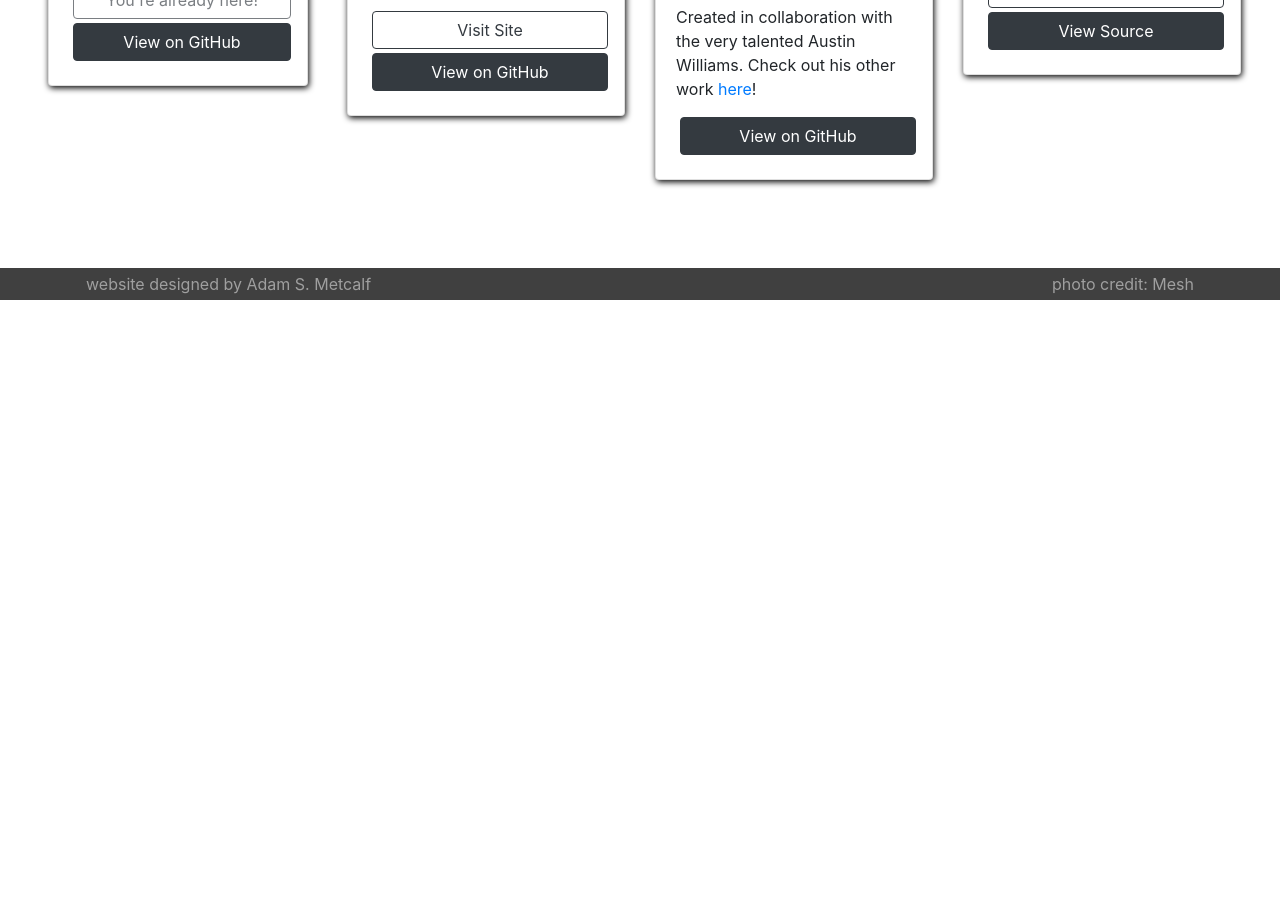
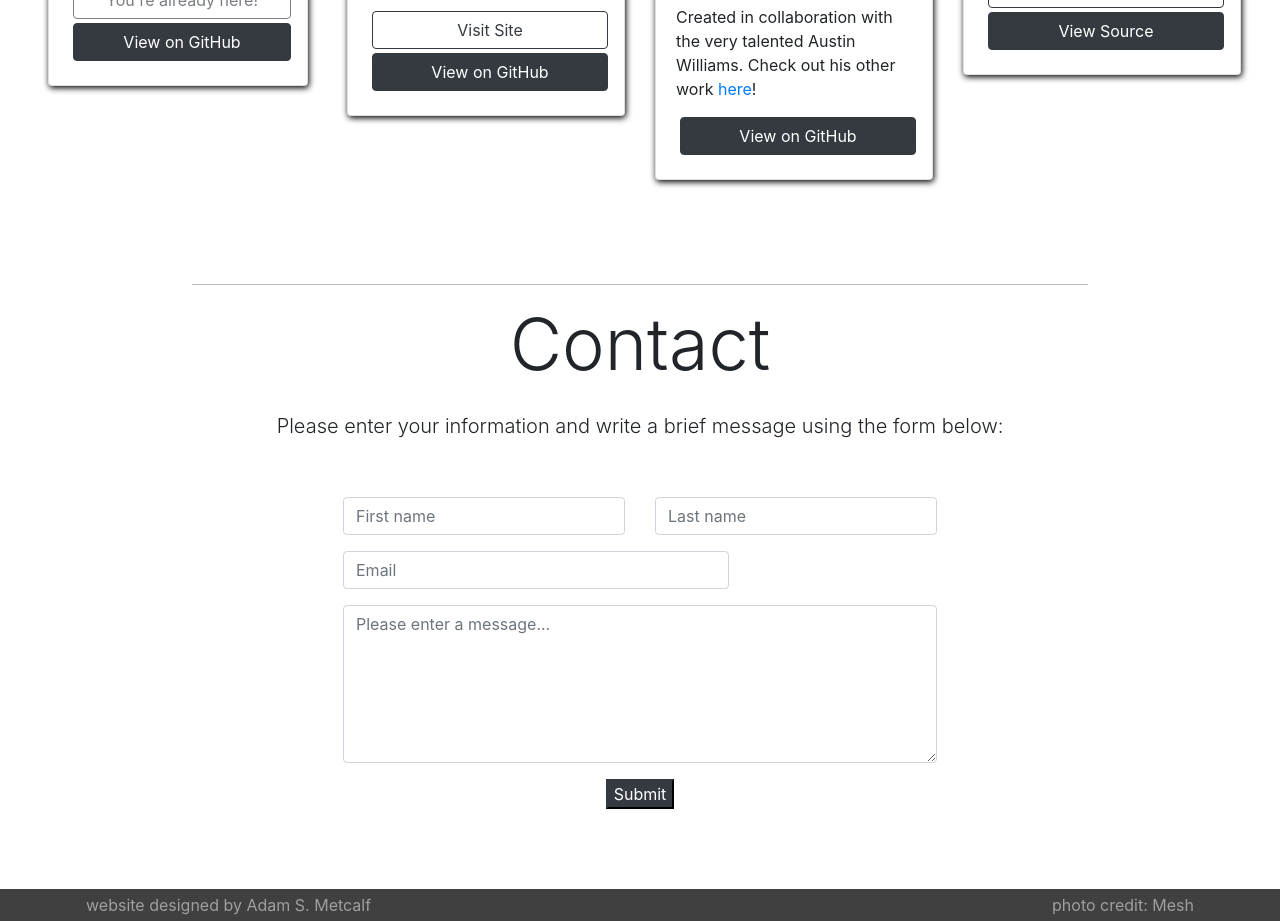
Before and after one commit to TenaciousDev/old.asmetcalf.github.io, a plain HTML site: page index.html in a window 1280 px wide. Shown: the part 2767-3688 px from the top of the page. Before the commit the page ends 3067 px from the top, so only its background shows below. Drawn offline with nearby package versions, Linux system fonts and the light colour scheme.

Commit message:
added contact form per assignment

```diff
--- a/index.html
+++ b/index.html
@@ -66,7 +66,7 @@
           <a class="nav-link px-4" href="#about">about</a>
         </li>
         <li class="nav-item d-none d-md-block">
-          <a class="nav-link px-4" href="https://www.linkedin.com/in/asmetcalf/" target="_blank"  data-toggle="tooltip" data-placement="right" title="Send me a message on LinkedIn to learn more!">contact</a>
+          <a class="nav-link px-4" href="#contact">contact</a>
         </li>
     </div>
   </nav>
@@ -319,6 +319,48 @@
     </div>
   </div>
   <div class="row-spacer-tall"></div>
+  <!-- Contact Section -->
+  <div id="contact"></div>
+  <hr class="hr-style">
+  <div class="row pb-4">
+    <div class="col">
+      <p class="display-3 text-center mb-4">Contact</p>
+      <p class="lead text-center">Please enter your information and write a brief message using the form below:</p>
+    </div>
+  </div>
+<form action="https://formspree.io/f/mrgoebeg" method="POST" id="contact">
+  <div class="row justify-content-left m-3">
+    <div class="col-lg-3 col-md-2 col-sm-0"></div>
+    <div class="col-lg-3 col-md-6 col-sm-10">
+      <input type="text" class="form-control" placeholder="First name" name="firstname" required>
+    </div>
+    <div class="col-lg-3 col-md-6 col-sm-10">
+      <input type="text" class="form-control" placeholder="Last name" name="lastname" required>
+    </div>
+  </div>
+  <div class="row justify-content-left m-3">
+    <div class="col-lg-3 col-md-2 col-sm-0"></div>
+    <div class="col-lg-4 col-sm-10">
+    <input type="email" class="form-control" placeholder="Email" name="email" required>
+    </div>
+  </div>
+  <div class="row justify-content-left m-3">
+    <div class="col-lg-3 col-md-2 col-sm-0"></div>
+    <div class="col-lg-6 col-sm-10">
+    <textarea type="text" class="form-control" placeholder="Please enter a message..." rows="6" name="message" required></textarea>
+    </div>
+  </div>
+  <div>
+    <input type="hidden" name="_subject" value="New submission!" />
+    <input type="text" name="_gotcha" style="display:none" />
+    <input type="hidden" name="_next" value="//asmetcalf.github.io/asmetcalf" />
+  <div class="row justify-content-center m-3">
+    <button class="btn-dark" type="submit" value="Send">Submit</button>
+  </div>
+</div>
+<div class="row-spacer-tall"></div>
+  </form>
+
 <!-- Footer Section -->
   <footer class="footer">
     <div class="container">
```
Also changed, not shown: files/Portfolio_RoughWireframe.jpg (deleted), 2 other files.
